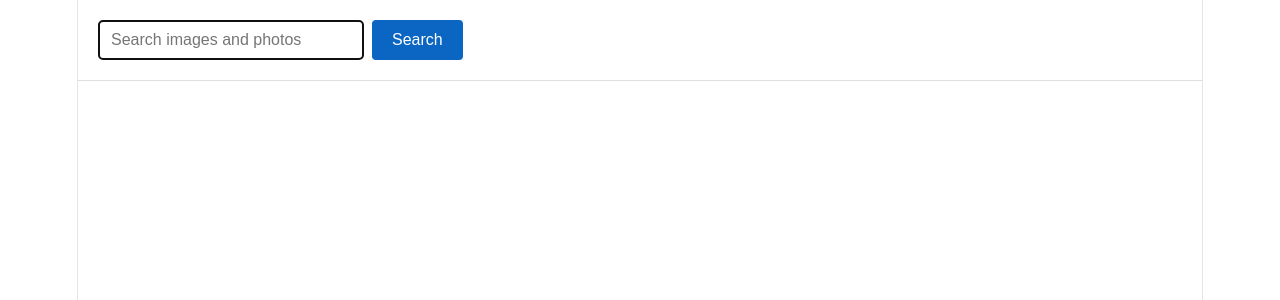
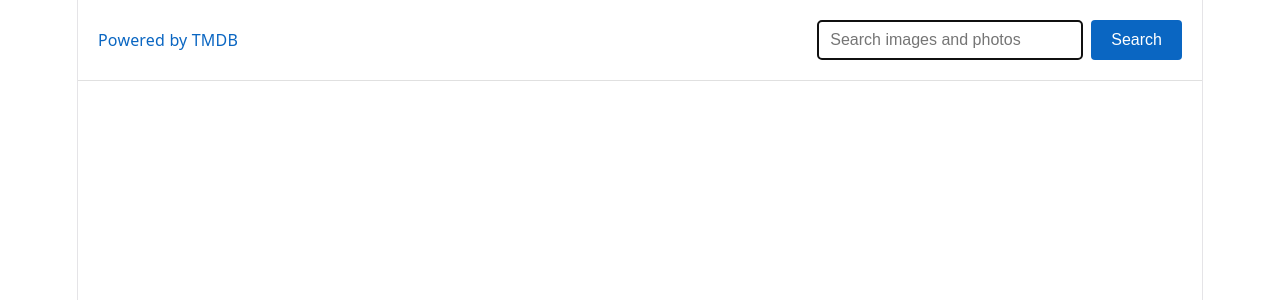
Before and after one commit to Dyoma-Andrew/03-react-movies, a React (Vite) app: page / in a window 1280 px wide. Shown: the top 300 px of the page. Built offline with nearby package versions, Linux system fonts and the light colour scheme; no server answers.

Commit message:
fix seearchbar

```diff
--- a/src/components/App/App.tsx
+++ b/src/components/App/App.tsx
@@ -51,7 +51,7 @@ export default function App() {
         />
       )}
 
-      <Toaster position="top-right" />
+      <Toaster />
     </div>
   );
 }
--- a/src/components/SearchBar/SearchBar.tsx
+++ b/src/components/SearchBar/SearchBar.tsx
@@ -24,6 +24,14 @@ export const SearchBar: React.FC<SearchBarProps> = ({ onSubmit }) => {
   return (
     <header className={css.header}>
       <div className={css.container}>
+        <a
+          className={css.link}
+          href="https://www.themoviedb.org/"
+          target="_blank"
+          rel="noopener noreferrer"
+        >
+          Powered by TMDB
+        </a>
         <form ref={formRef} action={handleSubmit} className={css.form}>
           <input
             type="text"
```
